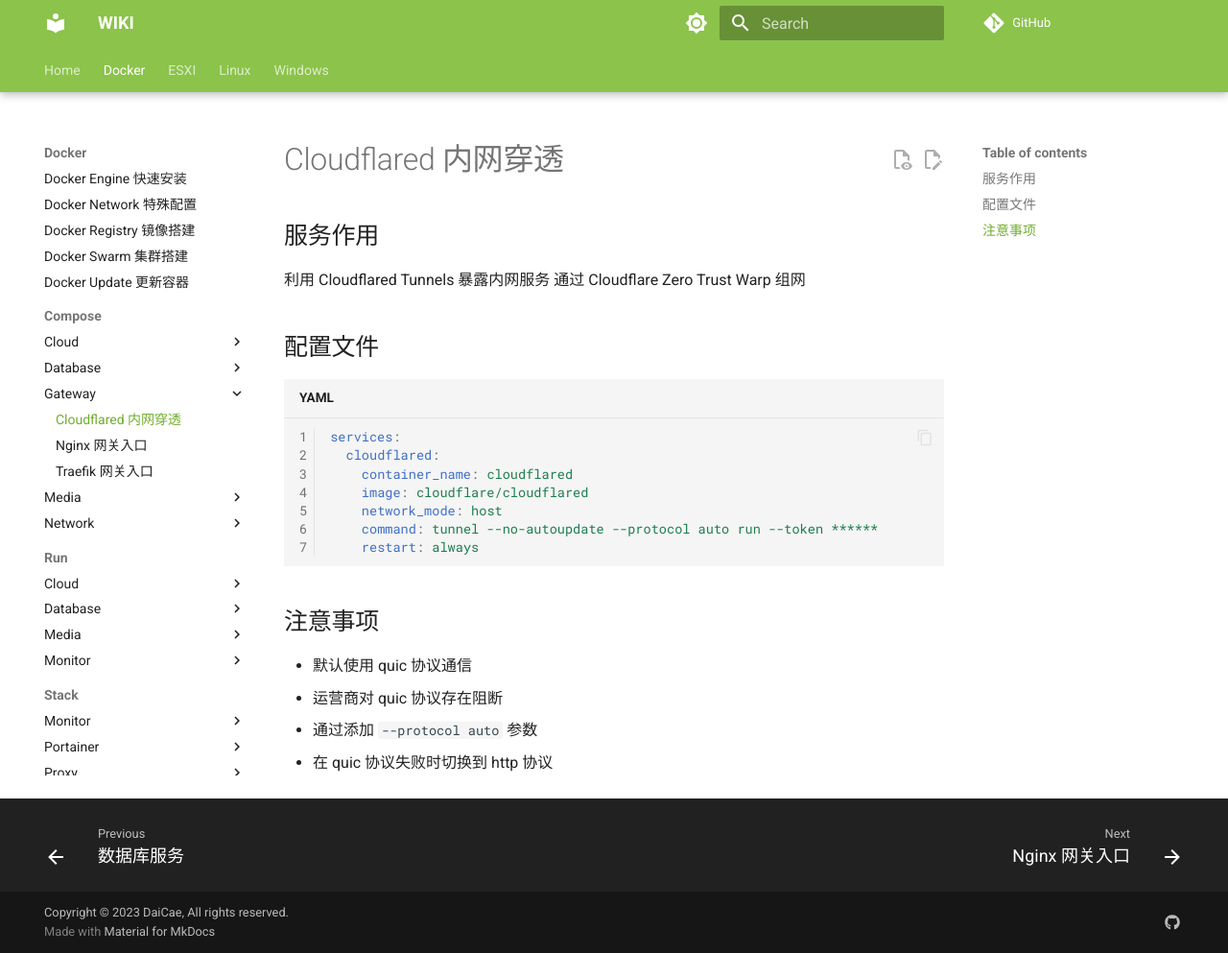
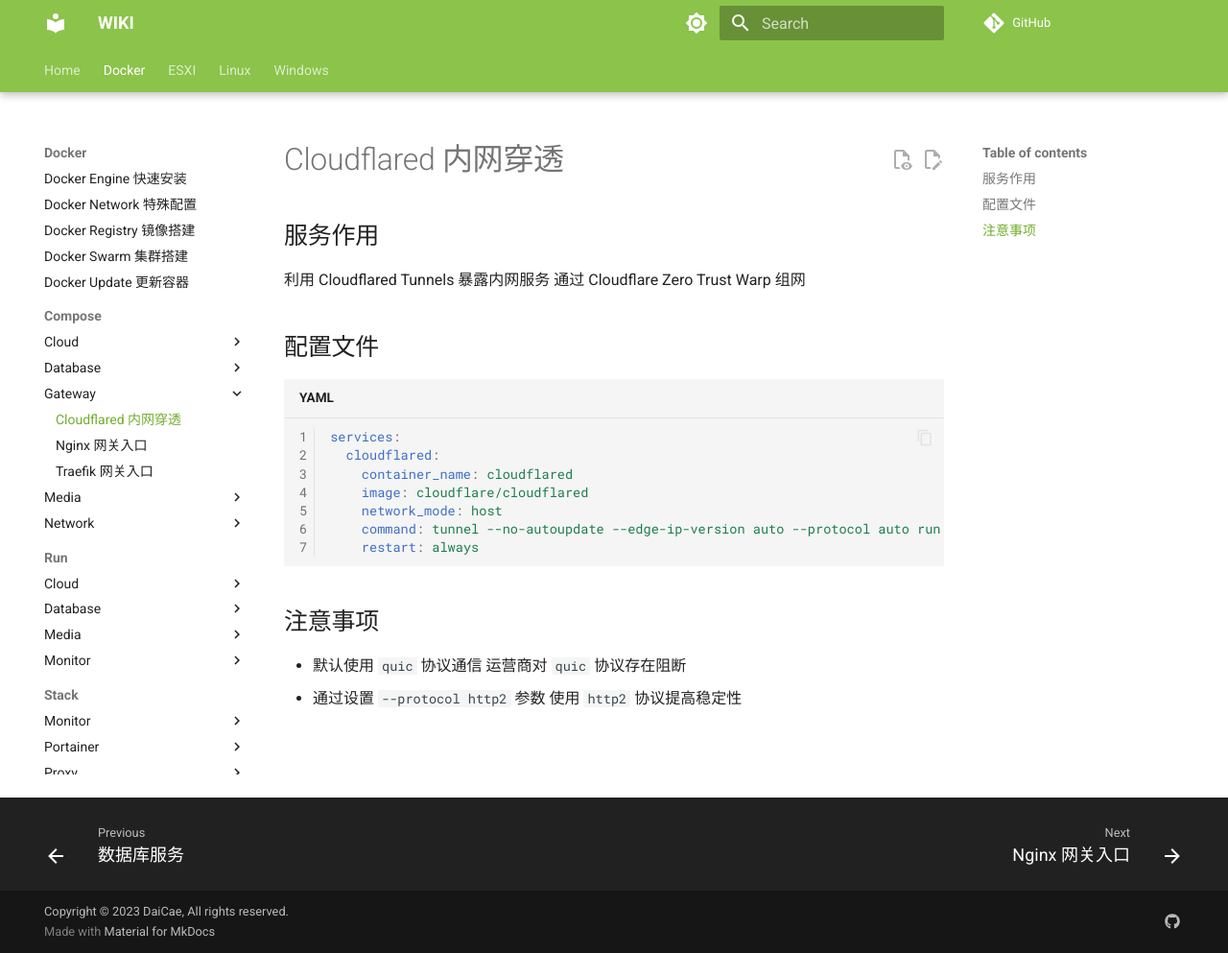
Before and after one commit to zexvar/wiki, an MkDocs documentation site: the page built from docs/Docker/Compose/Gateway/cloudflared.md, in a window 1280 px wide and 993 px high. Shown: the whole window at 96% size. Built offline with MkDocs 1.6.1 and Material for MkDocs 9.7.7, drawn with Linux system fonts in a browser that asks for light colours; comment, search, counter and statistics services are not loaded; the version menu is left out.

Commit message:
update Docker\Compose\Gateway\cloudflared

````diff
--- a/docs/Docker/Compose/Gateway/cloudflared.md
+++ b/docs/Docker/Compose/Gateway/cloudflared.md
@@ -13,13 +13,11 @@
     container_name: cloudflared
     image: cloudflare/cloudflared
     network_mode: host
-    command: tunnel --no-autoupdate --protocol auto run --token ******
+    command: tunnel --no-autoupdate --edge-ip-version auto --protocol auto run --token ******
     restart: always
 ```
 
 ## 注意事项
 
-- 默认使用 quic 协议通信
-- 运营商对 quic 协议存在阻断
-- 通过添加 `--protocol auto` 参数
-- 在 quic 协议失败时切换到 http 协议
+- 默认使用 `quic` 协议通信 运营商对 `quic` 协议存在阻断
+- 通过设置 `--protocol http2` 参数 使用 `http2` 协议提高稳定性
````
